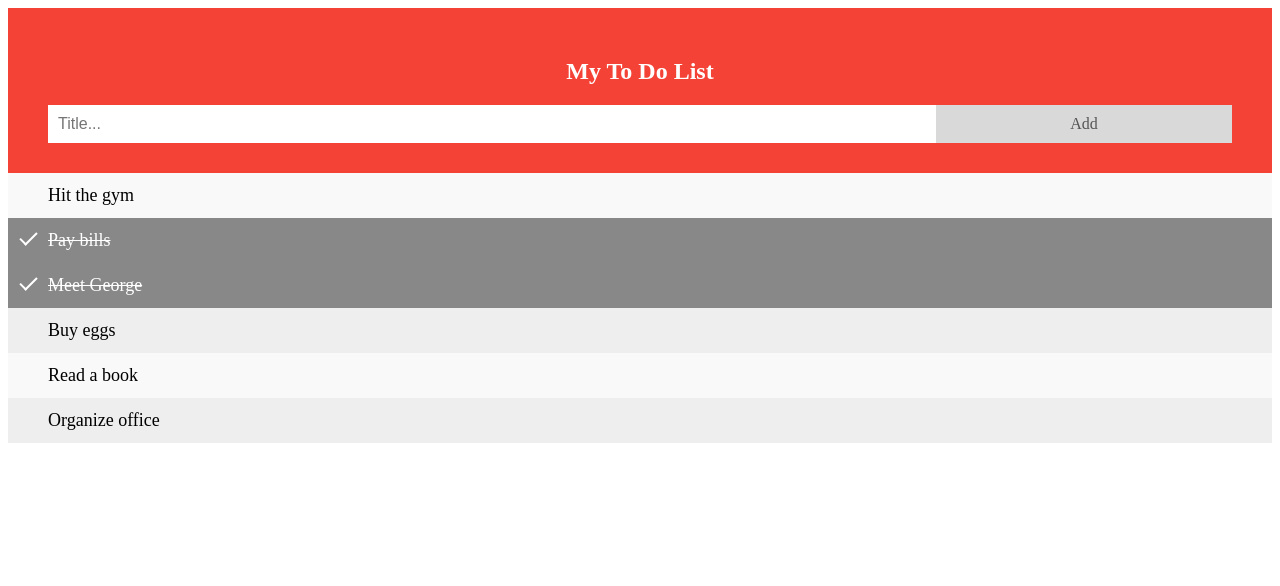
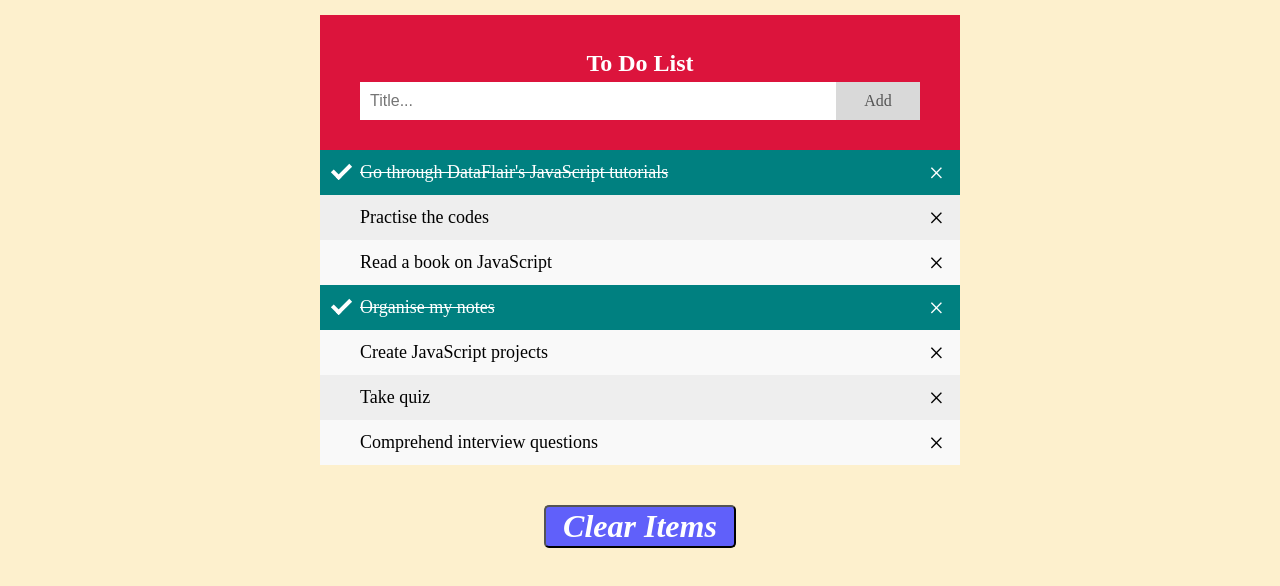
Before and after one commit to TheODB1/ToDoList, a plain HTML site: page index.html in a window 1280 px wide. Both pictures are taken after a click on the element "Add". Drawn offline with Linux system fonts and the light colour scheme.

Commit message:
Add files via upload

```diff
--- a/index.html
+++ b/index.html
@@ -1,27 +1,28 @@
 <!DOCTYPE html>
-<html lang="en">
+<html>
   <head>
-    <meta charset="UTF-8">
-    <meta http-equiv="X-UA-Compatible" content="IE=edge">
-    <meta name="viewport" content="width=device-width, initial-scale=1.0">
-    <title>Document</title>
-    <link rel="stylesheet" href="style.css"/>
-    <script type="text/javascript" src="script.js"></script>
+    <link rel="stylesheet" type="text/css" href="./style.css">
   </head>
   <body>
-    <div id="myDIV" class="header">
-        <h2>My To Do List</h2>
+
+    <div class="header">
+      <h2 style="margin:5px">To Do List</h2>
       <input type="text" id="myInput" placeholder="Title...">
       <span onclick="newElement()" class="addBtn">Add</span>
     </div>
 
-      <ul id="myUL">
-        <li>Hit the gym</li>
-        <li class="checked">Pay bills</li>
-        <li class="checked">Meet George</li>
-        <li>Buy eggs</li>
-        <li>Read a book</li>
-        <li>Organize office</li>
+    <ul id="myUL" contenteditable="true" >
+      <li class="checked">Go through DataFlair's JavaScript tutorials</li>
+      <li>Practise the codes</li>
+      <li>Read a book on JavaScript</li>
+      <li class="checked">Organise my notes</li>
+      <li>Create JavaScript projects</li>
+      <li>Take quiz</li>
+      <li>Comprehend interview questions</li>
     </ul>
+    <button type="button" id="clear-list" onclick="removeAll()">Clear Items</button>
+
+    <script type="text/javascript" src="./script.js"></script>
+
   </body>
 </html>
--- a/script.js
+++ b/script.js
@@ -1,5 +1,43 @@
-// Create a "close" button and append it to each list item
-var myNodelist = document.getElementsByTagName("LI");
+// Create a new list item when clicking on the "Add" button
+function newElement() {
+  var li = document.createElement("li");
+  var inputValue = document.getElementById("myInput").value;
+  var t = document.createTextNode(inputValue);
+  li.appendChild(t);
+console.log(li);
+
+
+  if (inputValue === '') {
+  alert("You must write something!");
+  } else {
+    document.getElementById("myUL").appendChild(li);
+  }
+
+  document.getElementById("myInput").value = "";
+
+
+  // Create a "close" button and append it to each new list item
+  var span = document.createElement("SPAN");
+  var txt = document.createTextNode("\u00D7");
+  span.className = "close";
+  span.appendChild(txt);
+  li.appendChild(span);
+
+
+  // Click on a close button to hide the new list item
+  for (i = 0; i < close.length; i++) {
+    close[i].onclick = function() {
+        var list = this.parentElement;
+        list.style.display = "none";
+    }
+  }
+}
+
+
+
+
+// default list item:Create a "close" button and append it to each current existing list item
+var myNodelist = document.getElementsByTagName("li");
 var i;
 for (i = 0; i < myNodelist.length; i++) {
   var span = document.createElement("SPAN");
@@ -9,47 +47,30 @@ for (i = 0; i < myNodelist.length; i++) {
   myNodelist[i].appendChild(span);
 }
 
-// Click on a close button to hide the current list item
+// default list item:Click on a close button to hide current existing list item
 var close = document.getElementsByClassName("close");
 var i;
 for (i = 0; i < close.length; i++) {
   close[i].onclick = function() {
-    var div = this.parentElement;
-    div.style.display = "none";
+  var div = this.parentElement;
+  div.style.display = "none";
   }
 }
 
-// Add a "checked" symbol when clicking on a list item
+
+
+// Add a "checked" symbol & cross out the list when clicking on a list item
 var list = document.querySelector('ul');
-list.addEventListener('click', function(ev) {
-  if (ev.target.tagName === 'LI') {
-    ev.target.classList.toggle('checked');
+list.addEventListener('dblclick', function(e) {
+  if (e.target.tagName === 'LI') {
+  e.target.classList.toggle('checked');
   }
-}, false);
+});
 
-// Create a new list item when clicking on the "Add" button
-function newElement() {
-  var li = document.createElement("li");
-  var inputValue = document.getElementById("myInput").value;
-  var t = document.createTextNode(inputValue);
-  li.appendChild(t);
-  if (inputValue === '') {
-    alert("You must write something!");
-  } else {
-    document.getElementById("myUL").appendChild(li);
-  }
-  document.getElementById("myInput").value = "";
+//Clearing the list
+function removeAll(){
 
-  var span = document.createElement("SPAN");
-  var txt = document.createTextNode("\u00D7");
-  span.className = "close";
-  span.appendChild(txt);
-  li.appendChild(span);
-
-  for (i = 0; i < close.length; i++) {
-    close[i].onclick = function() {
-      var div = this.parentElement;
-      div.style.display = "none";
-    }
-  }
+var lst = document.getElementsByTagName("ul");
+  console.log(lst);
+    lst[0].innerHTML = "";
 }
--- a/style.css
+++ b/style.css
@@ -1,19 +1,22 @@
-/* Include the padding and border in an element's total width and height */
+body {
+  margin: 15px auto;
+  min-width: 250px;
+  max-width: 50%;
+  background-color: rgb(253, 240, 205);
+}
 * {
   box-sizing: border-box;
 }
 
-  /* Remove margins and padding from the list */
 ul {
   margin: 0;
   padding: 0;
 }
-
-  /* Style the list items */
 ul li {
   cursor: pointer;
   position: relative;
   padding: 12px 8px 12px 40px;
+  list-style-type: none;
   background: #eee;
   font-size: 18px;
   transition: 0.2s;
@@ -25,30 +28,26 @@
   user-select: none;
 }
 
-  /* Set all odd list items to a different color (zebra-stripes) */
+/* Set zebra-stripes: all odd list items to a different color */
 ul li:nth-child(odd) {
 background: #f9f9f9;
 }
-
-  /* Darker background-color on hover */
 ul li:hover {
   background: #ddd;
 }
-
-  /* When clicked on, add a background color and strike out text */
 ul li.checked {
-    background: #888;
-    color: #fff;
+  background: teal;
+  color: white;
   text-decoration: line-through;
 }
 
-  /* Add a "checked" mark when clicked on */
+/* the click symbol */
 ul li.checked::before {
   content: '';
   position: absolute;
   border-color: #fff;
   border-style: solid;
-    border-width: 0 2px 2px 0;
+  border-width: 0 4px 4px 0;
   top: 10px;
   left: 16px;
   transform: rotate(45deg);
@@ -61,44 +60,37 @@
   position: absolute;
   right: 0;
   top: 0;
-    padding: 12px 16px 12px 16px;
+  padding: 8px 16px 12px 16px;
+  font-size: 1.5em
 }
 
 .close:hover {
-    background-color: #f44336;
+  background-color: crimson;
   color: white;
 }
-
-  /* Style the header */
 .header {
-    background-color: #f44336;
+  background-color: crimson;
   padding: 30px 40px;
   color: white;
   text-align: center;
 }
-
-  /* Clear floats after the header */
 .header:after {
   content: "";
   display: table;
   clear: both;
 }
-
-  /* Style the input */
 input {
   margin: 0;
   border: none;
   border-radius: 0;
-    width: 75%;
+  width: 85%;
   padding: 10px;
   float: left;
   font-size: 16px;
 }
-
-  /* Style the "Add" button */
 .addBtn {
   padding: 10px;
-    width: 25%;
+  width: 15%;
   background: #d9d9d9;
   color: #555;
   float: left;
@@ -108,7 +100,21 @@
   transition: 0.3s;
   border-radius: 0;
 }
-
 .addBtn:hover {
-    background-color: #bbb;
+  background-color: rgb(187, 187, 187);
 }
+#clear-list{
+  width: 30%;
+  font-weight: bold;
+  font-style: italic;
+  font-size: xx-large;
+  font-family: "Times New Roman";
+  margin: 40px 35%;
+  background-color: rgb(96, 96, 250);
+  color: white;
+  border-radius: 5px;
+}
+#clear-list:hover{
+  background-color: rgb(81, 81, 248);
+  color: white;
+}
```
Lines whose indentation alone changed are shown as unchanged.
